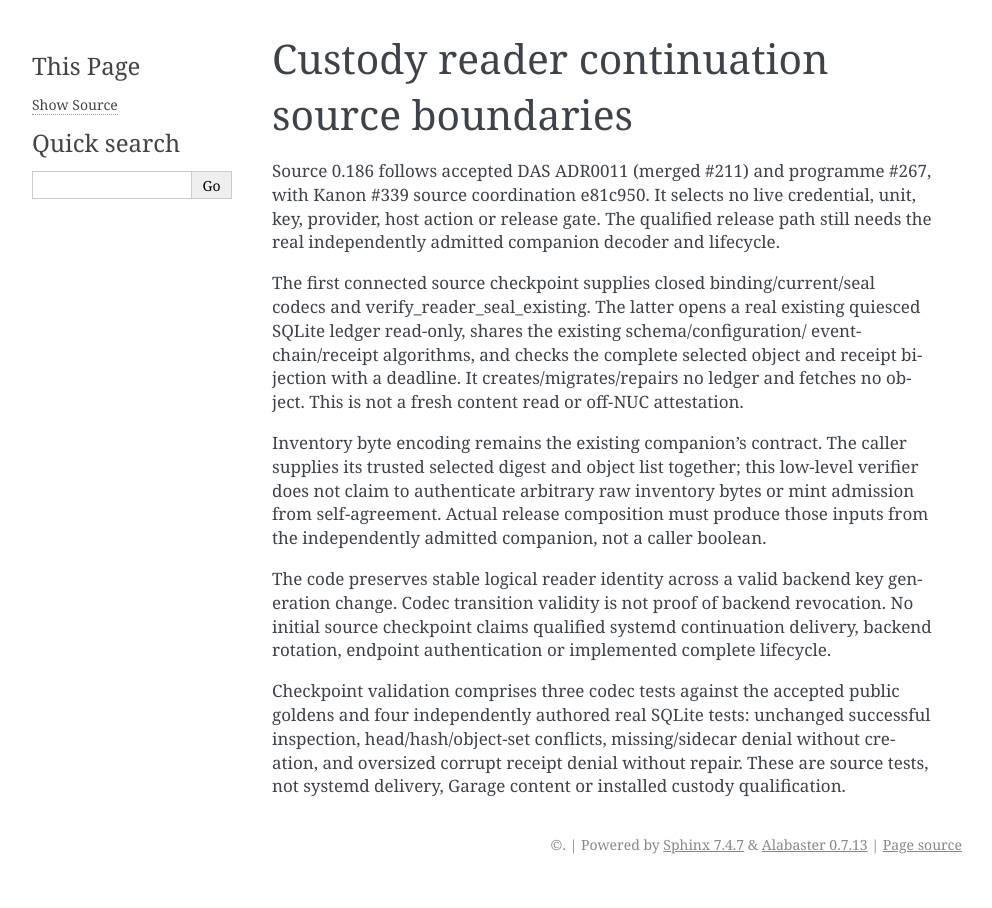
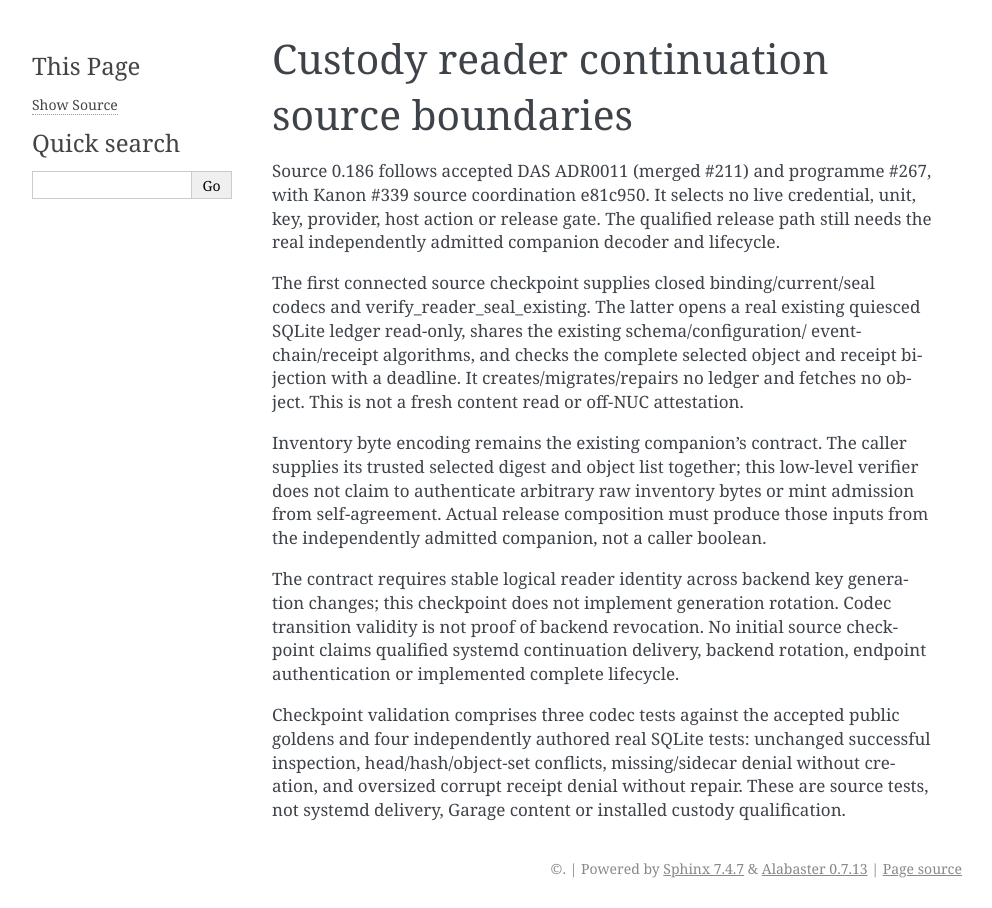
Before and after one commit to sagrudd/DASObjectStore, a Sphinx documentation site: the page built from docs/custody-reader-continuation-source.rst, in a window 1280 px wide. Shown: the whole page, without its empty margins (148-1140 px from the left). Built offline with Sphinx 7.4.7, drawn with Linux system fonts in a browser that asks for light colours.

Commit message:
Clarify reader generation rotation remains unimplemented

```diff
--- a/docs/custody-reader-continuation-source.rst
+++ b/docs/custody-reader-continuation-source.rst
@@ -19,8 +19,9 @@ verifier does not claim to authenticate arbitrary raw inventory bytes or mint
 admission from self-agreement. Actual release composition must produce those
 inputs from the independently admitted companion, not a caller boolean.
 
-The code preserves stable logical reader identity across a valid backend key
-generation change. Codec transition validity is not proof of backend revocation.
+The contract requires stable logical reader identity across backend key
+generation changes; this checkpoint does not implement generation rotation.
+Codec transition validity is not proof of backend revocation.
 No initial source checkpoint claims qualified systemd continuation delivery,
 backend rotation, endpoint authentication or implemented complete lifecycle.
 
```
